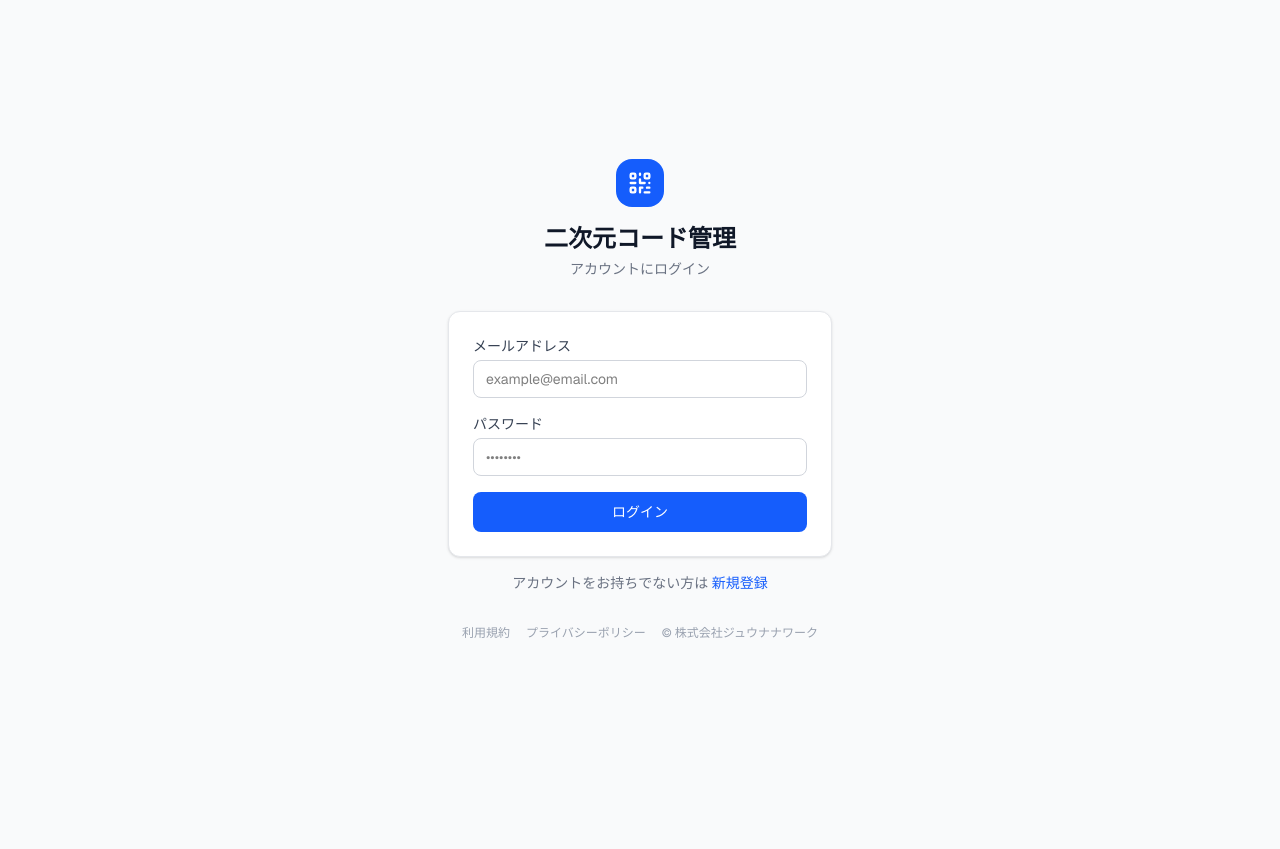
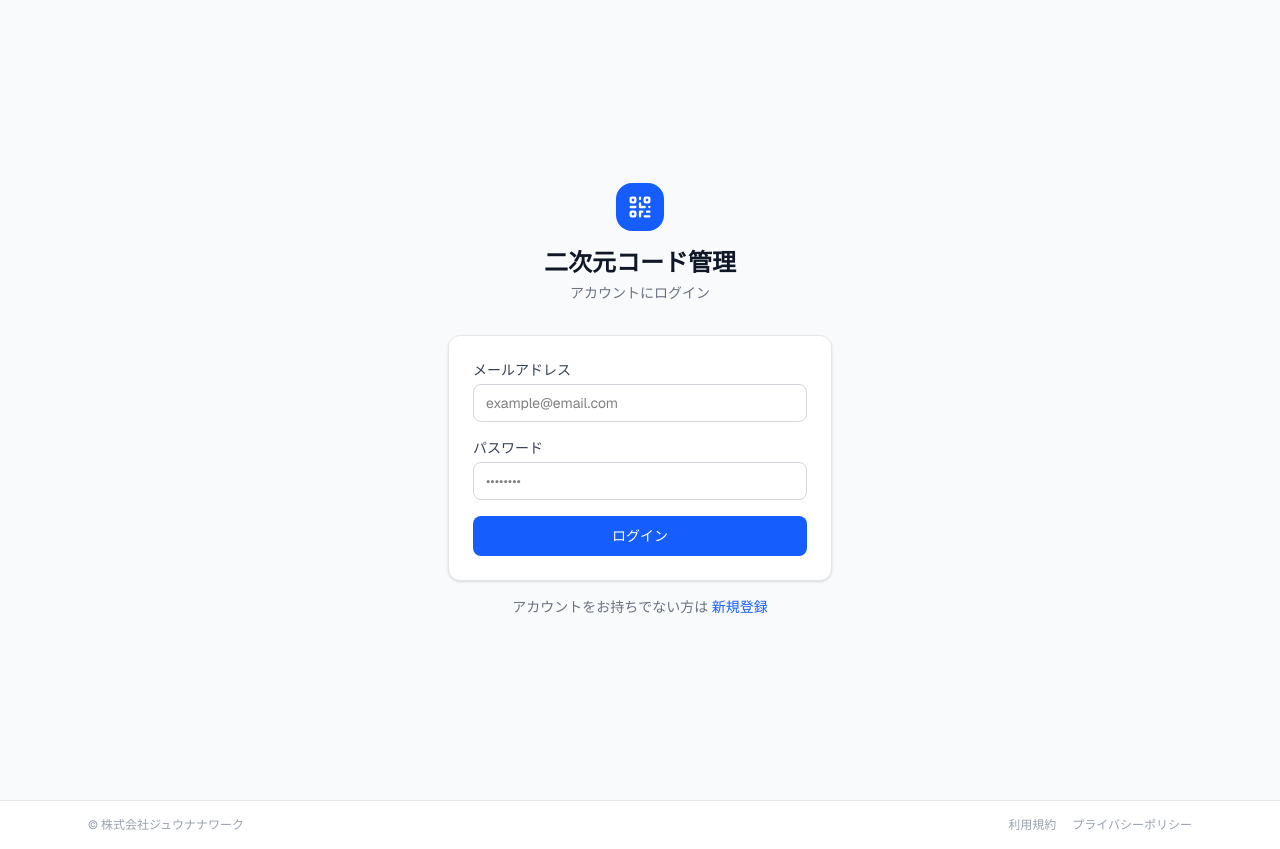
Before and after one commit to 17taguchi/nijigen, a Next.js app: page /login in a window 1280 px wide. Before the commit the page ends 800 px from the top, so only its background shows below. Built offline with nearby package versions, Linux system fonts and the light colour scheme.

Commit message:
feat: add global footer with terms/privacy links on all pages

```diff
--- a/src/app/layout.tsx
+++ b/src/app/layout.tsx
@@ -1,5 +1,6 @@
 import type { Metadata } from 'next'
 import { Geist } from 'next/font/google'
+import Footer from '@/components/Footer'
 import './globals.css'
 
 const geist = Geist({ subsets: ['latin'] })
@@ -12,7 +13,10 @@ export const metadata: Metadata = {
 export default function RootLayout({ children }: { children: React.ReactNode }) {
   return (
     <html lang="ja" className={`${geist.className} h-full`}>
-      <body className="min-h-full bg-gray-50">{children}</body>
+      <body className="min-h-full bg-gray-50 flex flex-col">
+        {children}
+        <Footer />
+      </body>
     </html>
   )
 }
--- a/src/app/login/page.tsx
+++ b/src/app/login/page.tsx
@@ -89,11 +89,6 @@ export default function LoginPage() {
         </p>
       </div>
 
-      <footer className="mt-8 text-center text-xs text-gray-400 space-x-4">
-        <Link href="/terms" className="hover:text-gray-600">利用規約</Link>
-        <Link href="/privacy" className="hover:text-gray-600">プライバシーポリシー</Link>
-        <span>© 株式会社ジュウナナワーク</span>
-      </footer>
     </div>
   )
 }
--- a/src/app/signup/page.tsx
+++ b/src/app/signup/page.tsx
@@ -115,11 +115,6 @@ export default function SignupPage() {
         </p>
       </div>
 
-      <footer className="mt-8 text-center text-xs text-gray-400 space-x-4">
-        <Link href="/terms" className="hover:text-gray-600">利用規約</Link>
-        <Link href="/privacy" className="hover:text-gray-600">プライバシーポリシー</Link>
-        <span>© 株式会社ジュウナナワーク</span>
-      </footer>
     </div>
   )
 }
--- /dev/null
+++ b/src/components/Footer.tsx
@@ -0,0 +1,15 @@
+import Link from 'next/link'
+
+export default function Footer() {
+  return (
+    <footer className="border-t border-gray-200 bg-white mt-auto">
+      <div className="max-w-6xl mx-auto px-4 sm:px-6 py-4 flex flex-col sm:flex-row items-center justify-between gap-2">
+        <p className="text-xs text-gray-400">© 株式会社ジュウナナワーク</p>
+        <div className="flex items-center gap-4">
+          <Link href="/terms" className="text-xs text-gray-400 hover:text-gray-600 transition-colors">利用規約</Link>
+          <Link href="/privacy" className="text-xs text-gray-400 hover:text-gray-600 transition-colors">プライバシーポリシー</Link>
+        </div>
+      </div>
+    </footer>
+  )
+}
```
